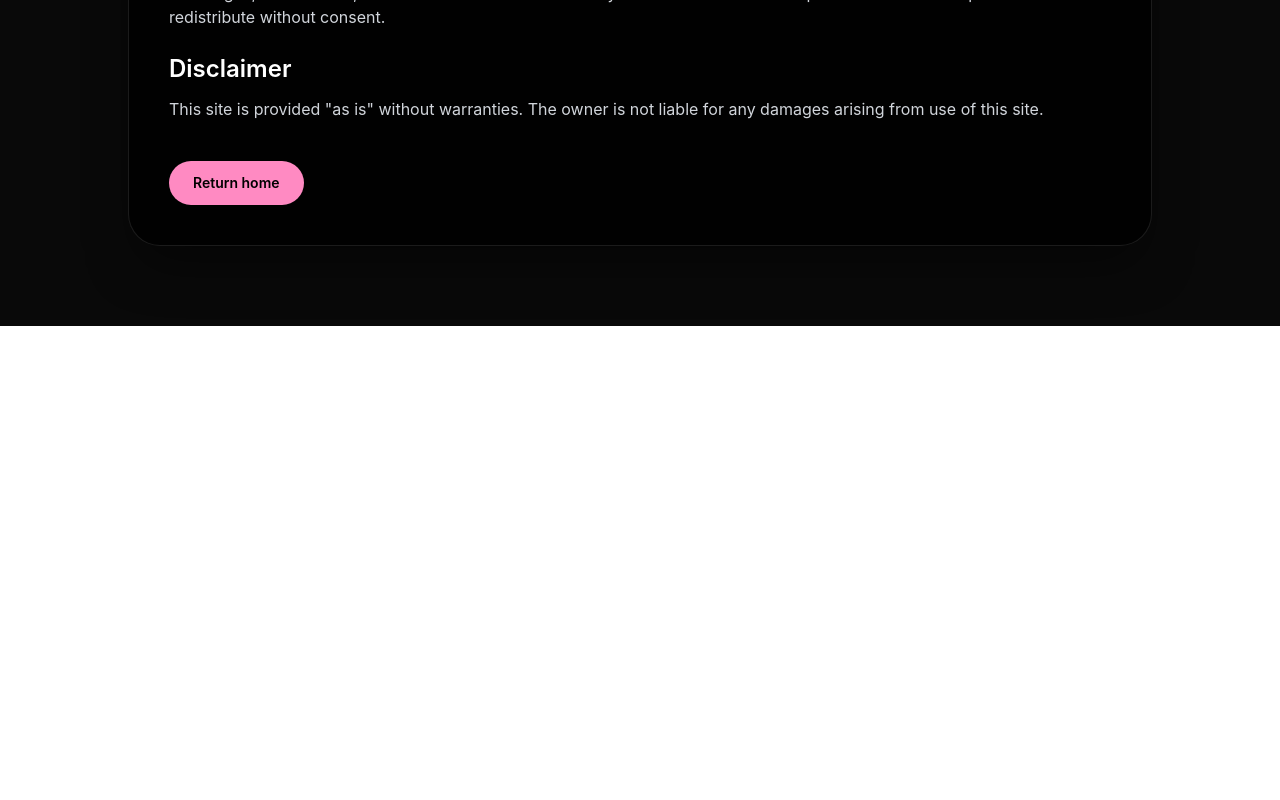
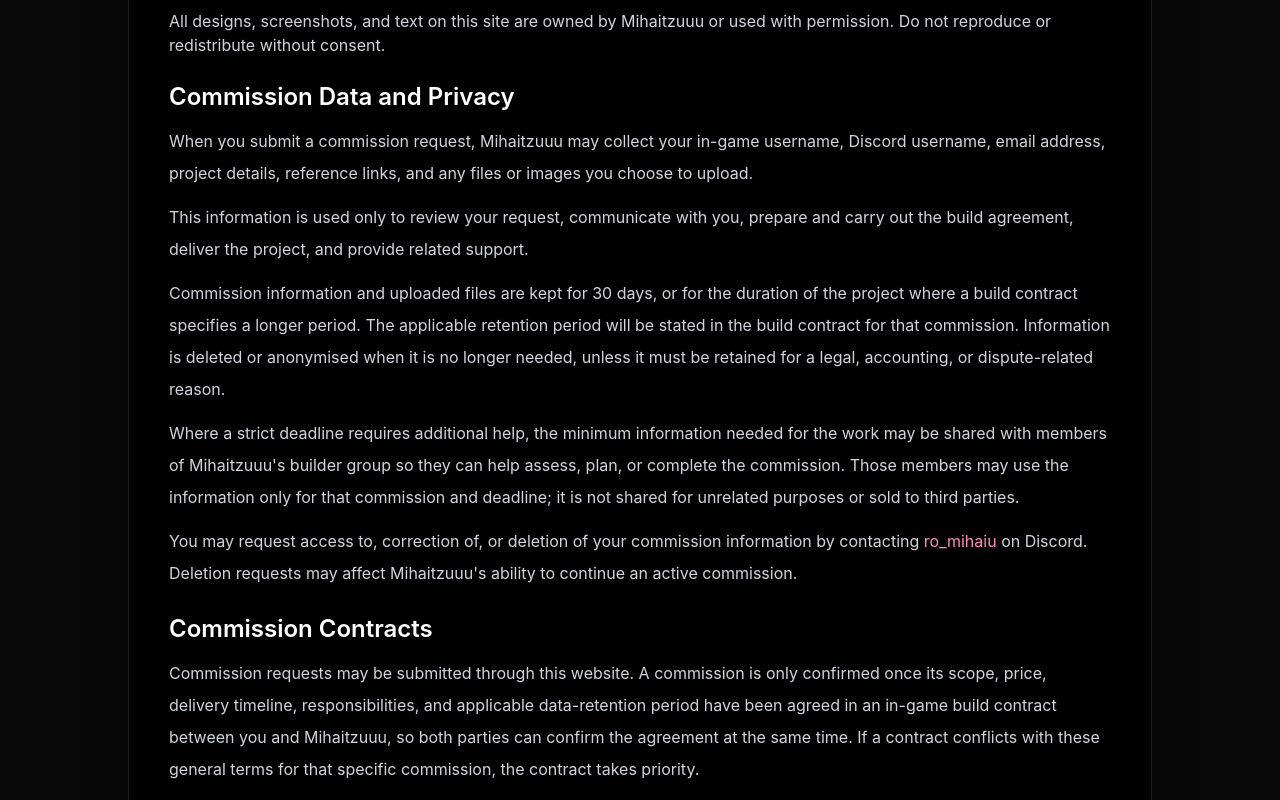
Before and after one commit to ro-mihaiu/ro-mihaiu.github.io, a Next.js app: page /tos in a window 1280 px wide. Shown: the part 480-1280 px from the top of the page. Before the commit the page ends 806 px from the top, so only its background shows below. Built offline with nearby package versions, Linux system fonts and the light colour scheme.

Commit message:
updating tos

```diff
--- a/src/pages/tos.tsx
+++ b/src/pages/tos.tsx
@@ -13,6 +13,7 @@ export default function TermsOfService() {
       <div className="max-w-5xl mx-auto rounded-[2rem] border border-white/10 bg-black/80 p-10 shadow-2xl shadow-black/50 backdrop-blur-xl">
         <p className="text-sm uppercase tracking-[0.3em] text-sakura-pink/80">Legal</p>
         <h1 className="mt-4 text-4xl font-black text-white">Terms of Service</h1>
+        <p className="mt-2 text-sm text-gray-500">Last updated: July 24, 2026</p>
         <p className="mt-6 text-gray-300 leading-8">
           Welcome to the BlossomCraft portfolio site for Mihaitzuuu. By accessing this site, you agree to the terms and conditions below.
         </p>
@@ -24,6 +25,32 @@ export default function TermsOfService() {
           <section>
             <h2 className="text-2xl font-semibold text-white">Intellectual Property</h2>
             <p className="mt-3">All designs, screenshots, and text on this site are owned by Mihaitzuuu or used with permission. Do not reproduce or redistribute without consent.</p>
+          </section>
+          <section>
+            <h2 className="text-2xl font-semibold text-white">Commission Data and Privacy</h2>
+            <div className="mt-3 space-y-3 leading-8">
+              <p>
+                When you submit a commission request, Mihaitzuuu may collect your in-game username, Discord username, email address, project details, reference links, and any files or images you choose to upload.
+              </p>
+              <p>
+                This information is used only to review your request, communicate with you, prepare and carry out the build agreement, deliver the project, and provide related support.
+              </p>
+              <p>
+                Commission information and uploaded files are kept for 30 days, or for the duration of the project where a build contract specifies a longer period. The applicable retention period will be stated in the build contract for that commission. Information is deleted or anonymised when it is no longer needed, unless it must be retained for a legal, accounting, or dispute-related reason.
+              </p>
+              <p>
+                Where a strict deadline requires additional help, the minimum information needed for the work may be shared with members of Mihaitzuuu&apos;s builder group so they can help assess, plan, or complete the commission. Those members may use the information only for that commission and deadline; it is not shared for unrelated purposes or sold to third parties.
+              </p>
+              <p>
+                You may request access to, correction of, or deletion of your commission information by contacting <a className="text-sakura-pink hover:underline" href="https://discord.ro-mihaiu.xyz">ro_mihaiu</a> on Discord. Deletion requests may affect Mihaitzuuu&apos;s ability to continue an active commission.
+              </p>
+            </div>
+          </section>
+          <section>
+            <h2 className="text-2xl font-semibold text-white">Commission Contracts</h2>
+            <p className="mt-3 leading-8">
+              Commission requests may be submitted through this website. A commission is only confirmed once its scope, price, delivery timeline, responsibilities, and applicable data-retention period have been agreed in an in-game build contract between you and Mihaitzuuu, so both parties can confirm the agreement at the same time. If a contract conflicts with these general terms for that specific commission, the contract takes priority.
+            </p>
           </section>
           <section>
             <h2 className="text-2xl font-semibold text-white">Disclaimer</h2>
```
